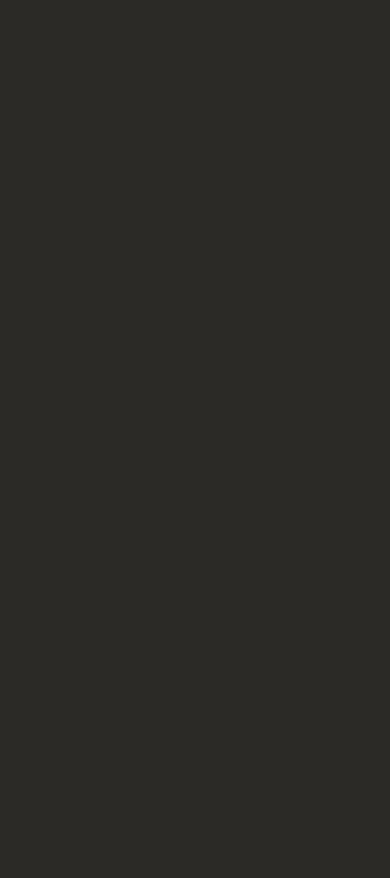
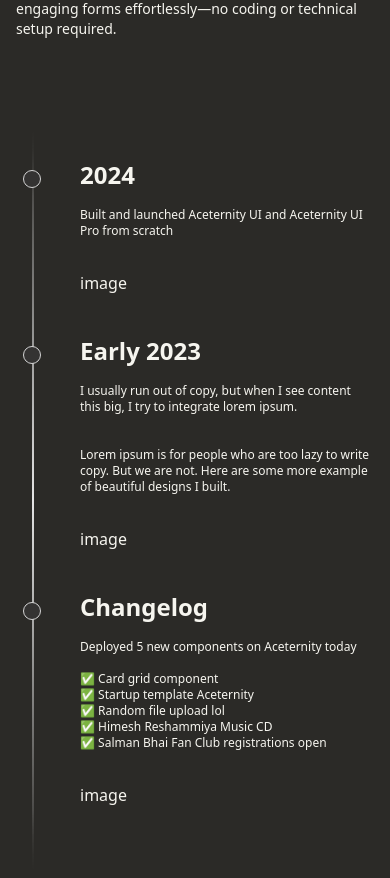
Before and after one commit to anujsb/Feedback-saas, a Next.js app: page / in a window 390 px wide. Shown: the part 882-1760 px from the top of the page. Before the commit the page ends 844 px from the top, so only its background shows below. Built offline with nearby package versions, Linux system fonts and the light colour scheme; no server answers.

Commit message:
steps ui

```diff
--- a/app/page.tsx
+++ b/app/page.tsx
@@ -1,4 +1,5 @@
 import { Hero } from "@/components/landing/Hero";
+import {Steps} from "@/components/landing/Steps";
 import { Button } from "@/components/ui/button";
 import Link from "next/link";
 
@@ -13,6 +14,7 @@
         </Link>
       </main> */}
       <Hero />
+      <Steps />
     </div>
   );
 }
--- a/components/SideBar.tsx
+++ b/components/SideBar.tsx
@@ -65,14 +65,14 @@
             <SidebarLink
               link={{
                 label: "21bubbles",
-                href: "#",
+                href: "https://21bubbles.com/",
                 icon: (
                   <Image
                     src="/21bubbles_logo.jpeg"
                     className="h-7 w-7 flex-shrink-0 rounded-full"
                     width={50}
                     height={50}
-                    alt="Avatar"
+                    alt="logo"
                   />
                 ),
               }}
--- a/components/landing/Hero.tsx
+++ b/components/landing/Hero.tsx
@@ -32,7 +32,7 @@
           className="mt-16 md:mt-32 lg:mt-40 w-full pointer-events-auto z-50"
         >
           <Video />
-          video
+          {/* video */}
         </div>
       </div>
     </div>
--- /dev/null
+++ b/components/landing/Steps.tsx
@@ -0,0 +1,129 @@
+// import React from "react";
+
+// export default function Steps() {
+//   return (
+//     <div className="flex flex-col items-center justify-center min-h-screen bg-bg text-text px-4 md:px-8">
+//       {/* Header Section */}
+//       <div className="text-center mb-8">
+//         <h1 className="text-3xl md:text-4xl font-bold text-text mb-2">
+//           3 Easy Steps to Create and Share AI-Powered Forms
+//         </h1>
+//         <p className="text-lg md:text-xl text-text max-w-lg mx-auto">
+//           Our AI-driven platform helps you build custom, engaging forms
+//           effortlessly—no coding or technical setup required.
+//         </p>
+//       </div>
+
+//       {/* Steps Section */}
+//       <div className="grid grid-cols-1 md:grid-cols-3 gap-6 max-w-4xl">
+//         {/* Step 1 */}
+//         <div className="bg-primary rounded-lg shadow-lg p-6 text-center hover:shadow-2xl transition-shadow duration-300">
+//           <div className="text-text text-4xl mb-4">1</div>
+//           <h2 className="text-xl font-semibold mb-2">Set Up Your Form</h2>
+//           <p className="text-text">
+//             Enter a form name, choose a purpose, and let our AI suggest
+//             questions and layouts tailored to your needs.
+//           </p>
+//         </div>
+
+//         {/* Step 2 */}
+//         <div className="bg-primary rounded-lg shadow-lg p-6 text-center hover:shadow-2xl transition-shadow duration-300">
+//           <div className="text-text text-4xl mb-4">2</div>
+//           <h2 className="text-xl font-semibold mb-2">Customize & Preview</h2>
+//           <p className="text-text">
+//             Add or edit fields, personalize the design, and preview the form in
+//             real-time to ensure it fits your brand.
+//           </p>
+//         </div>
+
+//         {/* Step 3 */}
+//         <div className="bg-primary rounded-lg shadow-lg p-6 text-center hover:shadow-2xl transition-shadow duration-300">
+//           <div className="text-text text-4xl mb-4">3</div>
+//           <h2 className="text-xl font-semibold mb-2">
+//             Share and Collect Responses
+//           </h2>
+//           <p className="text-text">
+//             Publish your form, share it via link, or embed it on your website.
+//             Start gathering insights instantly!
+//           </p>
+//         </div>
+//       </div>
+//     </div>
+//   );
+// }
+
+
+import Image from "next/image";
+import React from "react";
+import { Timeline } from "@/components/ui/timeline";
+
+export function Steps() {
+  const data = [
+    {
+      title: "2024",
+      content: (
+        <div>
+          <p className="text-text text-xs md:text-sm font-normal mb-8">
+            Built and launched Aceternity UI and Aceternity UI Pro from scratch
+          </p>
+          <div className="grid grid-cols-2 gap-4">
+            image
+          </div>
+        </div>
+      ),
+    },
+    {
+      title: "Early 2023",
+      content: (
+        <div>
+          <p className="text-text text-xs md:text-sm font-normal mb-8">
+            I usually run out of copy, but when I see content this big, I try to
+            integrate lorem ipsum.
+          </p>
+          <p className="text-text text-xs md:text-sm font-normal mb-8">
+            Lorem ipsum is for people who are too lazy to write copy. But we are
+            not. Here are some more example of beautiful designs I built.
+          </p>
+          <div className="grid grid-cols-2 gap-4">
+            image
+          </div>
+        </div>
+      ),
+    },
+    {
+      title: "Changelog",
+      content: (
+        <div>
+          <p className="text-text text-xs md:text-sm font-normal mb-4">
+            Deployed 5 new components on Aceternity today
+          </p>
+          <div className="mb-8">
+            <div className="flex gap-2 items-center text-text text-xs md:text-sm">
+              ✅ Card grid component
+            </div>
+            <div className="flex gap-2 items-center text-text text-xs md:text-sm">
+              ✅ Startup template Aceternity
+            </div>
+            <div className="flex gap-2 items-center text-text text-xs md:text-sm">
+              ✅ Random file upload lol
+            </div>
+            <div className="flex gap-2 items-center text-text text-xs md:text-sm">
+              ✅ Himesh Reshammiya Music CD
+            </div>
+            <div className="flex gap-2 items-center text-text text-xs md:text-sm">
+              ✅ Salman Bhai Fan Club registrations open
+            </div>
+          </div>
+          <div className="grid grid-cols-2 gap-4">
+            image
+          </div>
+        </div>
+      ),
+    },
+  ];
+  return (
+    <div className="w-full">
+      <Timeline data={data} />
+    </div>
+  );
+}
--- a/components/landing/Video.tsx
+++ b/components/landing/Video.tsx
@@ -1,3 +1,4 @@
+import Image from "next/image";
 import React from "react";
 
 const Video = () => {
@@ -11,16 +12,22 @@
           className="w-full h-full rounded-xl"
         ></iframe>
       </div> */}
-      <video width="1130" height="1240" autoPlay loop muted>
-        <source src="/video.mp4" type="video/mp4" />
+      {/* <video width="1130" height="1240" autoPlay loop muted> */}
+        {/* <source src="/video.mp4" type="video/mp4" /> */}
         {/* <track
         src="/path/to/captions.vtt"
         kind="subtitles"
         srcLang="en"
         label="English"
       /> */}
-        Your browser does not support the video tag.
-      </video>
+        {/* Your browser does not support the video tag. */}
+      {/* </video> */}
+      <Image
+              src="/form-demo.png"
+              alt="my gif"
+              width="1130" height="1240"
+              unoptimized
+            />
     </div>
   );
 };
--- /dev/null
+++ b/components/ui/timeline.tsx
@@ -0,0 +1,90 @@
+"use client";
+import {
+  useMotionValueEvent,
+  useScroll,
+  useTransform,
+  motion,
+} from "framer-motion";
+import React, { useEffect, useRef, useState } from "react";
+
+interface TimelineEntry {
+  title: string;
+  content: React.ReactNode;
+}
+
+export const Timeline = ({ data }: { data: TimelineEntry[] }) => {
+  const ref = useRef<HTMLDivElement>(null);
+  const containerRef = useRef<HTMLDivElement>(null);
+  const [height, setHeight] = useState(0);
+
+  useEffect(() => {
+    if (ref.current) {
+      const rect = ref.current.getBoundingClientRect();
+      setHeight(rect.height);
+    }
+  }, [ref]);
+
+  const { scrollYProgress } = useScroll({
+    target: containerRef,
+    offset: ["start 10%", "end 50%"],
+  });
+
+  const heightTransform = useTransform(scrollYProgress, [0, 1], [0, height]);
+  const opacityTransform = useTransform(scrollYProgress, [0, 0.1], [0, 1]);
+
+  return (
+    <div
+      className="w-full bg-bg font-sans md:px-10"
+      ref={containerRef}
+    >
+      <div className="max-w-7xl mx-auto py-20 px-4 md:px-8 lg:px-10">
+        <h2 className="text-lg md:text-4xl mb-4 text-text  max-w-4xl">
+          3 Easy Steps to Create and Share AI-Powered Forms
+        </h2>
+        <p className="text-text  text-sm md:text-base max-w-sm">
+          Our AI-driven platform helps you build custom, engaging forms
+          effortlessly—no coding or technical setup required.
+        </p>
+      </div>
+
+      <div ref={ref} className="relative max-w-7xl mx-auto pb-20">
+        {data.map((item, index) => (
+          <div
+            key={index}
+            className="flex justify-start pt-10 md:pt-40 md:gap-10"
+          >
+            <div className="sticky flex flex-col md:flex-row z-40 items-center top-40 self-start max-w-xs lg:max-w-sm md:w-full">
+              <div className="h-10 absolute left-3 md:left-3 w-10 rounded-full bg-bg flex items-center justify-center">
+                <div className="h-4 w-4 rounded-full bg-primary border border-neutral-300 p-2" />
+              </div>
+              <h3 className="hidden md:block text-xl md:pl-20 md:text-5xl font-bold text-text">
+                {item.title}
+              </h3>
+            </div>
+
+            <div className="relative pl-20 pr-4 md:pl-4 w-full">
+              <h3 className="md:hidden block text-2xl mb-4 text-left font-bold text-text ">
+                {item.title}
+              </h3>
+              {item.content}{" "}
+            </div>
+          </div>
+        ))}
+        <div
+          style={{
+            height: height + "px",
+          }}
+          className="absolute md:left-8 left-8 top-0 overflow-hidden w-[2px] bg-[linear-gradient(to_bottom,var(--tw-gradient-stops))] from-transparent from-[0%] via-neutral-200 to-transparent to-[99%]  [mask-image:linear-gradient(to_bottom,transparent_0%,black_10%,black_90%,transparent_100%)] "
+        >
+          <motion.div
+            style={{
+              height: heightTransform,
+              opacity: opacityTransform,
+            }}
+            className="absolute inset-x-0 top-0  w-[2px] bg-gradient-to-t from-purple-500 via-blue-500 to-transparent from-[0%] via-[10%] rounded-full"
+          />
+        </div>
+      </div>
+    </div>
+  );
+};
```
Also changed, not shown: app/edit-form/[formId]/page.tsx (+20 -7 lines), public/form-demo.png (added).
